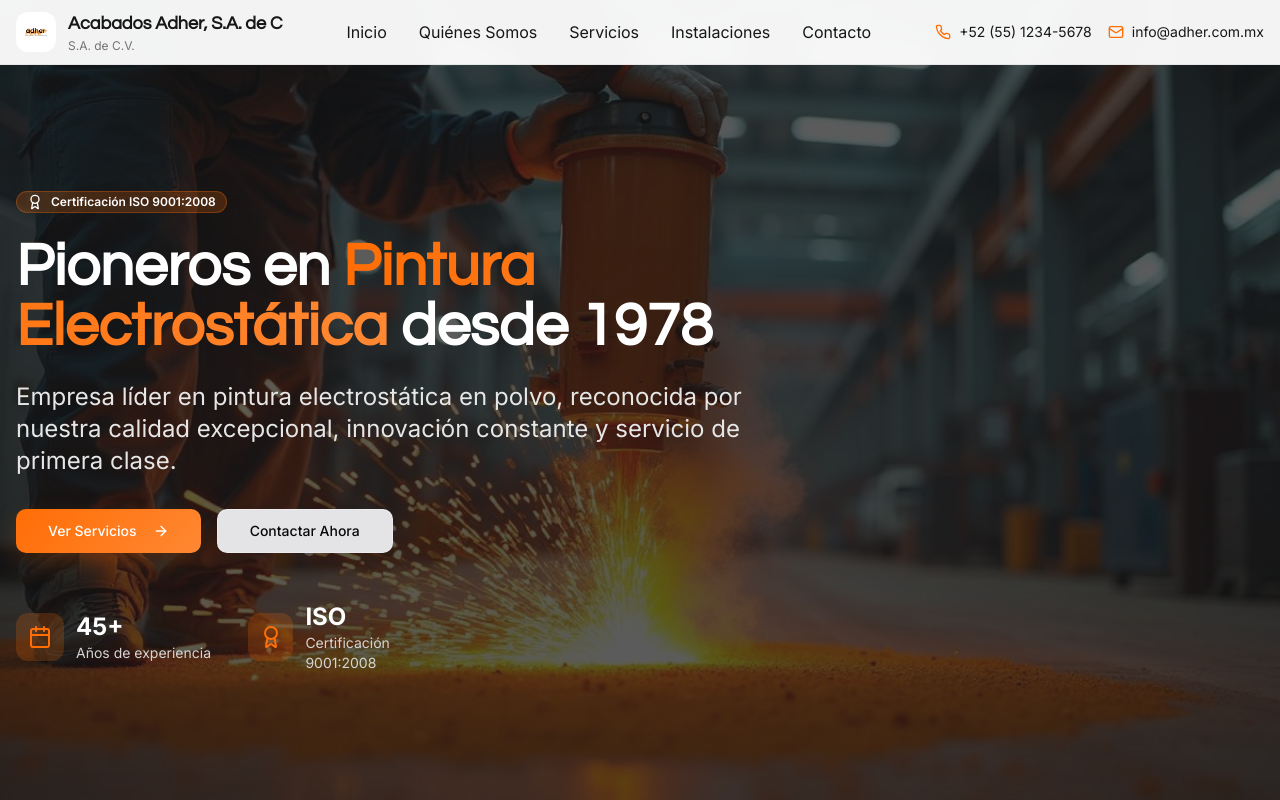
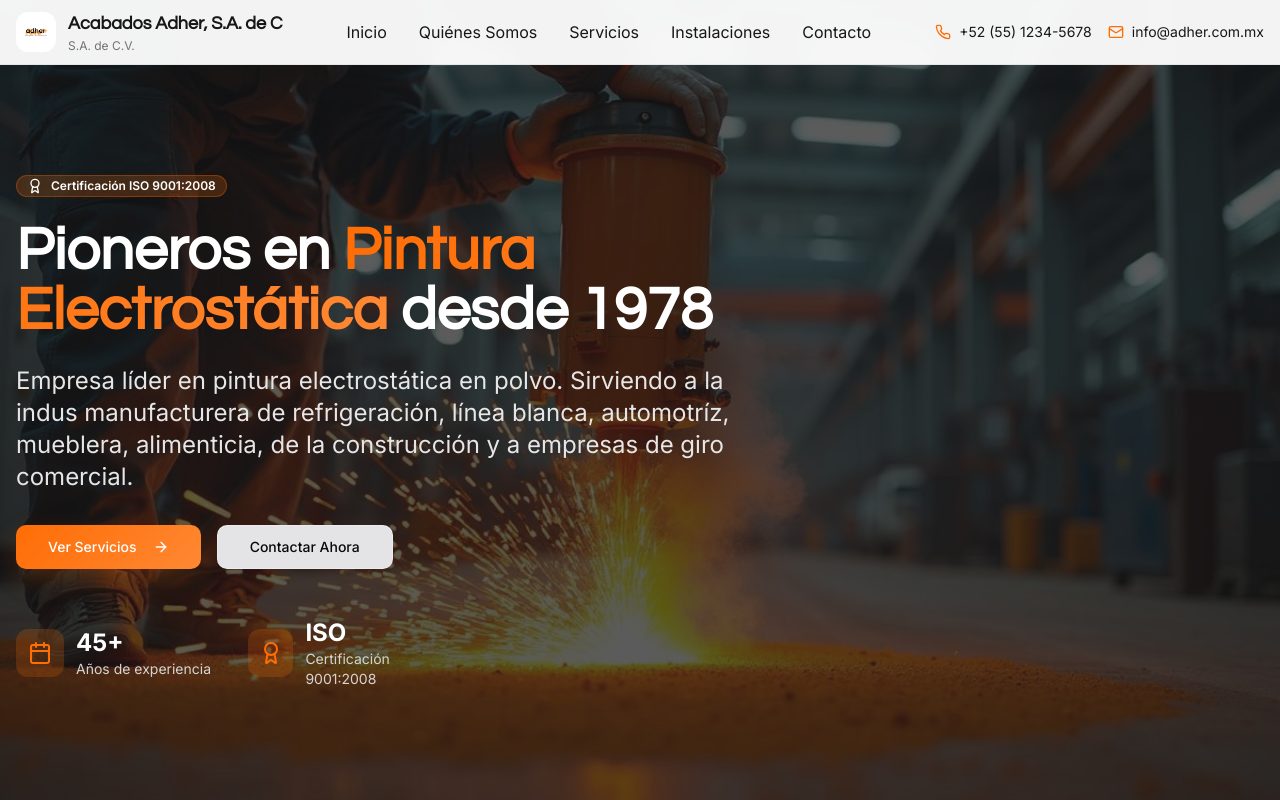
Before and after one commit to ADHERmx/adher-corporate-web-mirror, a React (Vite) app: page / in a window 1280 px wide. Shown: the top 800 px of the page. Built offline with nearby package versions, Linux system fonts and the light colour scheme; the HTML template or start-up script is replaced by a standard one.

Commit message:
Visual edit in Lovable

```diff
--- a/src/components/Hero.tsx
+++ b/src/components/Hero.tsx
@@ -34,10 +34,7 @@ const Hero = () => {
             {" "}desde 1978
           </h1>
 
-          <p className="text-xl md:text-2xl text-gray-200 mb-8 max-w-3xl">
-            Empresa líder en pintura electrostática en polvo, reconocida por nuestra
-            calidad excepcional, innovación constante y servicio de primera clase.
-          </p>
+          <p className="text-xl md:text-2xl text-gray-200 mb-8 max-w-3xl">Empresa líder en pintura electrostática en polvo. Sirviendo a la indus manufacturera de refrigeración, línea blanca, automotríz, mueblera, alimenticia, de la construcción y a empresas de giro comercial.</p>
 
           <div className="flex flex-col sm:flex-row gap-4 mb-12">
             <Button size="lg" className="bg-gradient-orange hover:bg-gradient-orange/90 text-white shadow-orange" onClick={() => scrollToSection('servicios')}>
```
